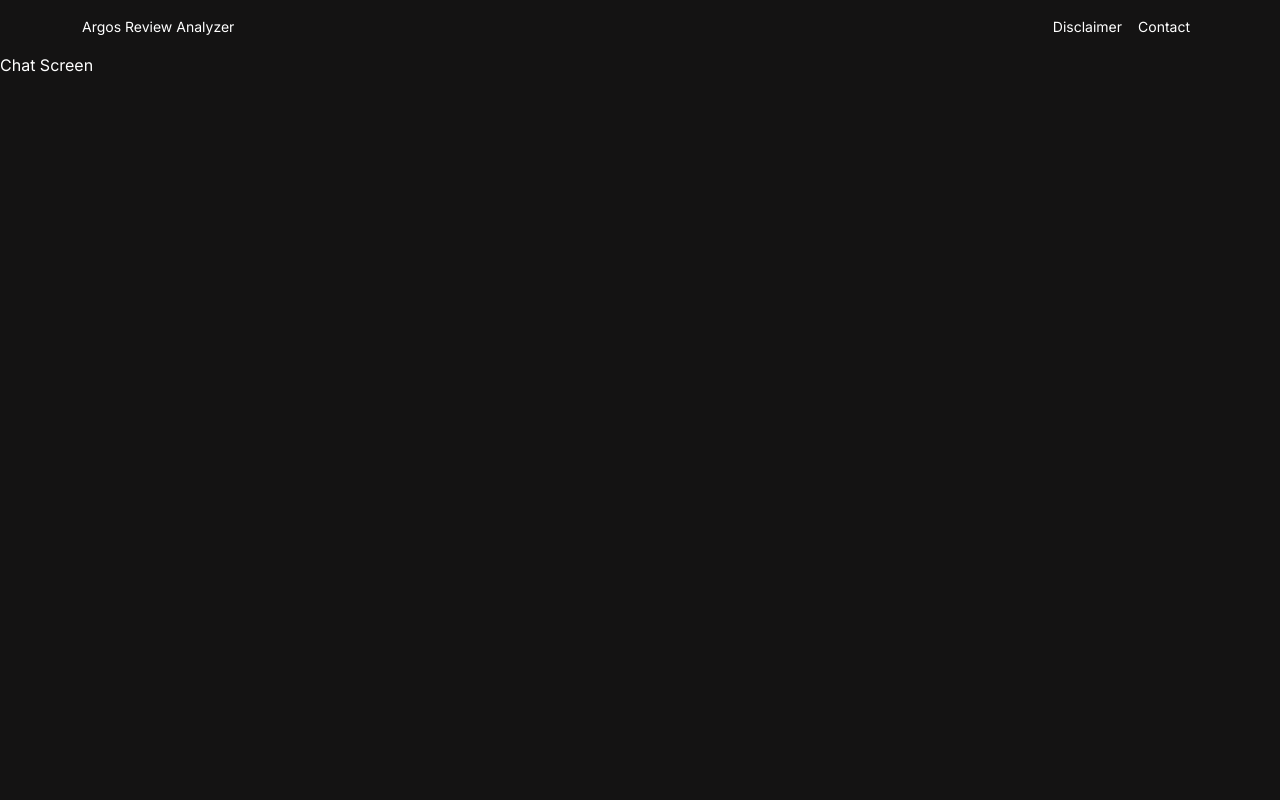
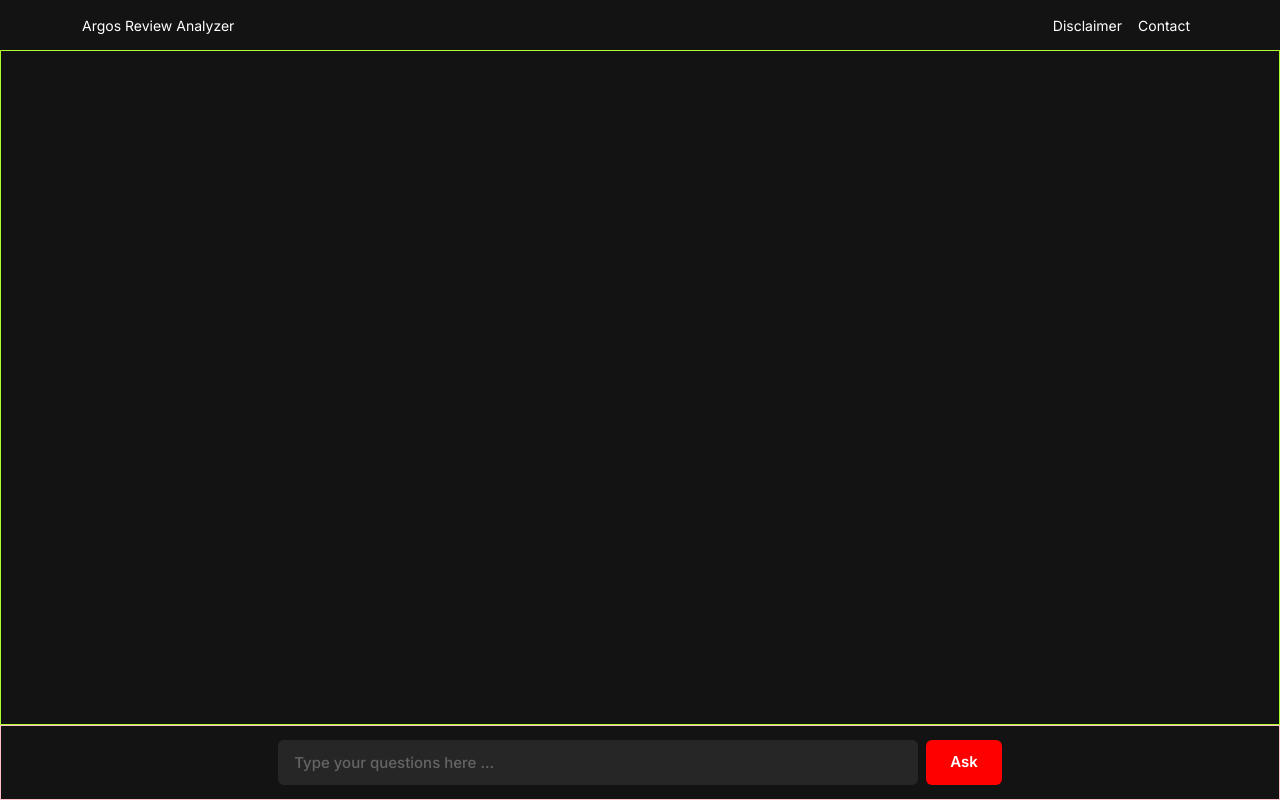
Before and after one commit to Analog-Archives/Argos-Review-Analyzer, a Next.js app: page /Chat in a window 1280 px wide. Built offline with nearby package versions, Linux system fonts and the light colour scheme.

Commit message:
add basic skelton

```diff
--- /dev/null
+++ b/app/Chat/Styles.module.css
@@ -0,0 +1,50 @@
+.chat_screen_wrapper {
+    width: 100vw;
+    height: calc(100vh - 50px);
+    background-color: none;
+    /* border: 1px solid yellow; */
+}
+
+.chat_display {
+    width: 100vw;
+    height: calc((100vh - 50px) * .9);
+    border: 1px solid greenyellow;
+    background-color: none;
+}
+
+.input {
+    width: 100vw;
+    height: calc((100vh - 50px) * .1);
+    background-color: none;
+    border: 1px solid pink;
+    display: flex;
+    align-items: center;
+    justify-content: center;
+}
+
+.input_field {
+    width: 50vw;
+    color: white;
+    border: none !important;
+    outline: none !important;
+    background-color: rgb(38, 38, 38);
+    border-radius: 6px;
+    height: 45px;
+    font-size: 15px;
+}
+
+.input_field::placeholder {
+    font-weight: 500;
+    opacity: .8;
+}
+
+.btn {
+    height: 45px;
+    background-color: red !important;
+    color: white;
+    font-size: 15px;
+    font-weight: 600;
+    border: none;
+    border-radius: 6px;
+    margin-left: 8px;
+}
--- a/app/Chat/page.tsx
+++ b/app/Chat/page.tsx
@@ -1,10 +1,15 @@
 "use client"
+import React, { useEffect, useState } from "react"
 
-import React, { useEffect, useState } from "react"
-import { useRouter } from "next/router"
+// ui components
+import { Input } from "@/components/ui/input"
+import { Button } from "@/components/ui/button"
 
 // interfaces
 import { ChatScreenProps } from "@/interfaces/Result-Card-Interface"
+
+// stylesheet
+import Styles from './Styles.module.css'
 
 const Chat: React.FC<ChatScreenProps> = ({ reviews }) => {
     // const [data, setData] = useState<String []>('')
@@ -15,7 +20,21 @@ const Chat: React.FC<ChatScreenProps> = ({ reviews }) => {
 
     return (
         <>
-            <div style={{ color: "white" }}>Chat Screen</div>
+            <div className={Styles.chat_screen_wrapper}>
+                {/* chat box */}
+                <div className={Styles.chat_display}>
+
+                </div>
+
+                {/* input */}
+                <div className={Styles.input}>
+                    <Input
+                        className={Styles.input_field}
+                        type="text"
+                        placeholder="Type your questions here ..." />
+                    <Button className={Styles.btn}>Ask</Button>
+                </div>
+            </div>
         </>
     )
 }
--- a/components/app/navbar/navbar.module.css
+++ b/components/app/navbar/navbar.module.css
@@ -1,5 +1,6 @@
 .wrapper {
     color: white !important;
+    height: 50px;
 }
 
 .nav_link {
```
